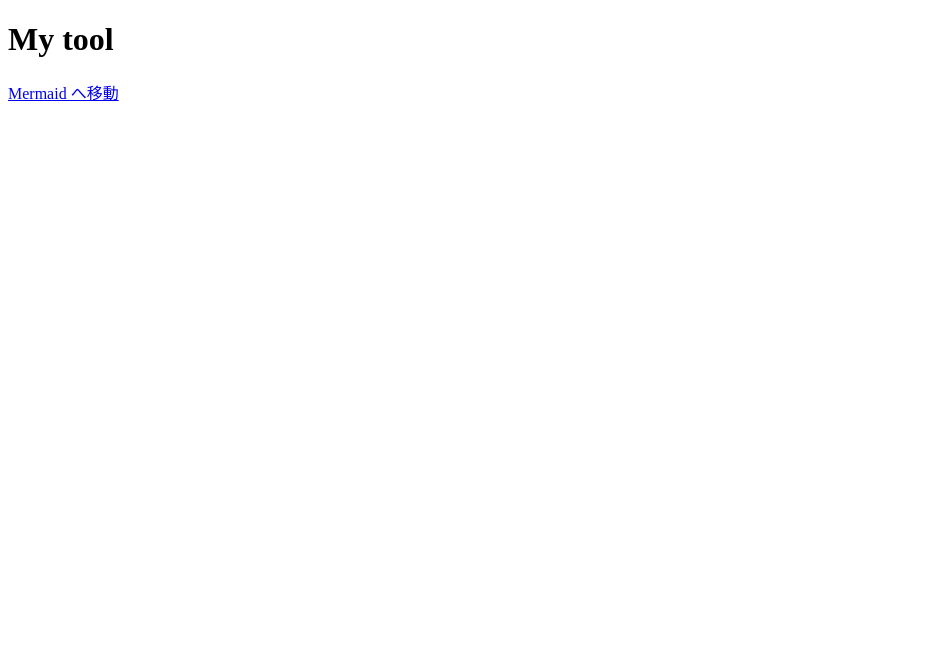
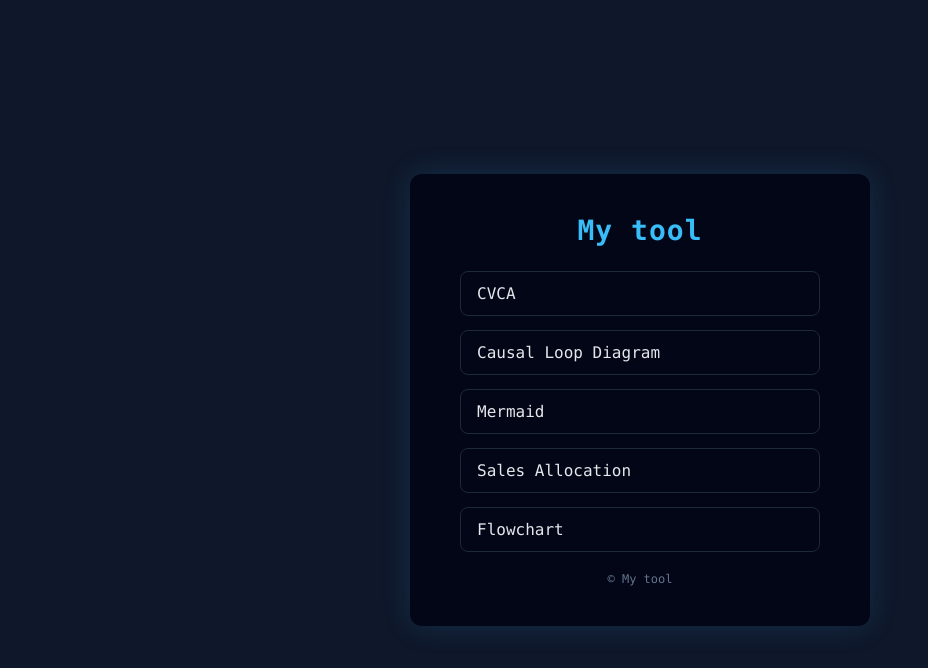
Before and after one commit to shikakuno/mytoolsite, a plain HTML site: page index.html in a window 1280 px wide. Shown: the whole page, without its empty margins (0-928 px from the left). Drawn offline with Linux system fonts and the light colour scheme.

Commit message:
Update index.html

```diff
--- a/index.html
+++ b/index.html
@@ -3,12 +3,93 @@
 <head>
     <meta charset="UTF-8">
     <title>My tool</title>
+
+    <style>
+        /* ===== 全体設定 ===== */
+        body {
+            margin: 0;
+            font-family: "Fira Code", "Consolas", monospace;
+            background: #0f172a; /* ダークネイビー */
+            color: #e5e7eb;
+            min-height: 100vh;
+            display: flex;
+            justify-content: center;
+            align-items: center;
+        }
+
+        /* ===== コンテナ ===== */
+        .container {
+            background: #020617;
+            padding: 40px 50px;
+            border-radius: 12px;
+            box-shadow: 0 0 30px rgba(56, 189, 248, 0.15);
+            width: 360px;
+        }
+
+        /* ===== タイトル ===== */
+        h1 {
+            margin: 0 0 24px;
+            text-align: center;
+            font-size: 28px;
+            letter-spacing: 1px;
+            color: #38bdf8;
+        }
+
+        /* ===== リスト ===== */
+        ul {
+            list-style: none;
+            padding: 0;
+            margin: 0;
+        }
+
+        li {
+            margin-bottom: 14px;
+        }
+
+        /* ===== リンク ===== */
+        a {
+            display: block;
+            padding: 12px 16px;
+            border-radius: 8px;
+            text-decoration: none;
+            color: #e5e7eb;
+            background: #020617;
+            border: 1px solid #1e293b;
+            transition: all 0.25s ease;
+        }
+
+        a:hover {
+            color: #020617;
+            background: #38bdf8;
+            box-shadow: 0 0 15px rgba(56, 189, 248, 0.7);
+            transform: translateY(-2px);
+        }
+
+        /* ===== フッター（任意） ===== */
+        footer {
+            margin-top: 20px;
+            text-align: center;
+            font-size: 12px;
+            color: #64748b;
+        }
+    </style>
 </head>
+
 <body>
-    <h1>My tool</h1>
+    <div class="container">
+        <h1>My tool</h1>
 
-    <p>
-        <a href="Mermaid">Mermaid へ移動</a>
-    </p>
+        <ul>
+            <li><a href="CVCA.html">CVCA</a></li>
+            <li><a href="CausalLoopDiagram.html">Causal Loop Diagram</a></li>
+            <li><a href="Mermaid.html">Mermaid</a></li>
+            <li><a href="SalesAllocation.html">Sales Allocation</a></li>
+            <li><a href="flowchart.html">Flowchart</a></li>
+        </ul>
+
+        <footer>
+            © My tool
+        </footer>
+    </div>
 </body>
 </html>
```
